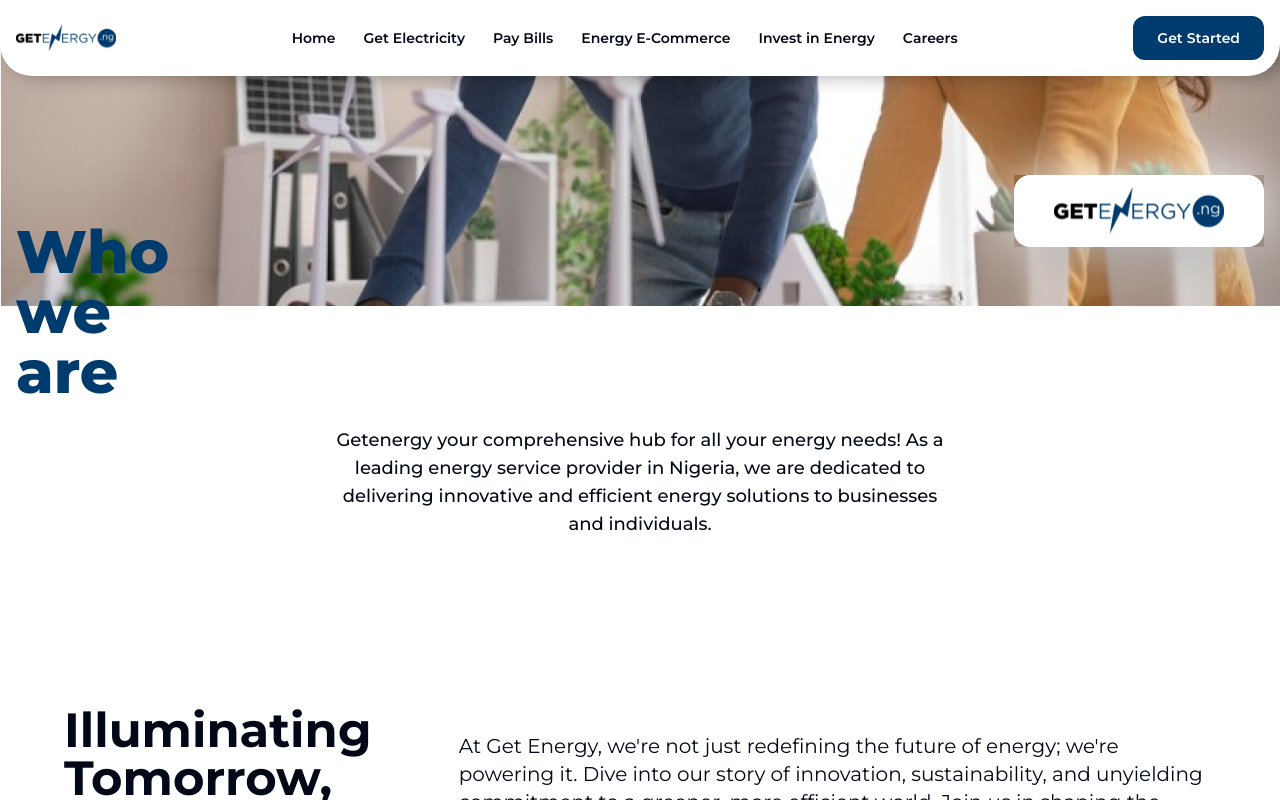
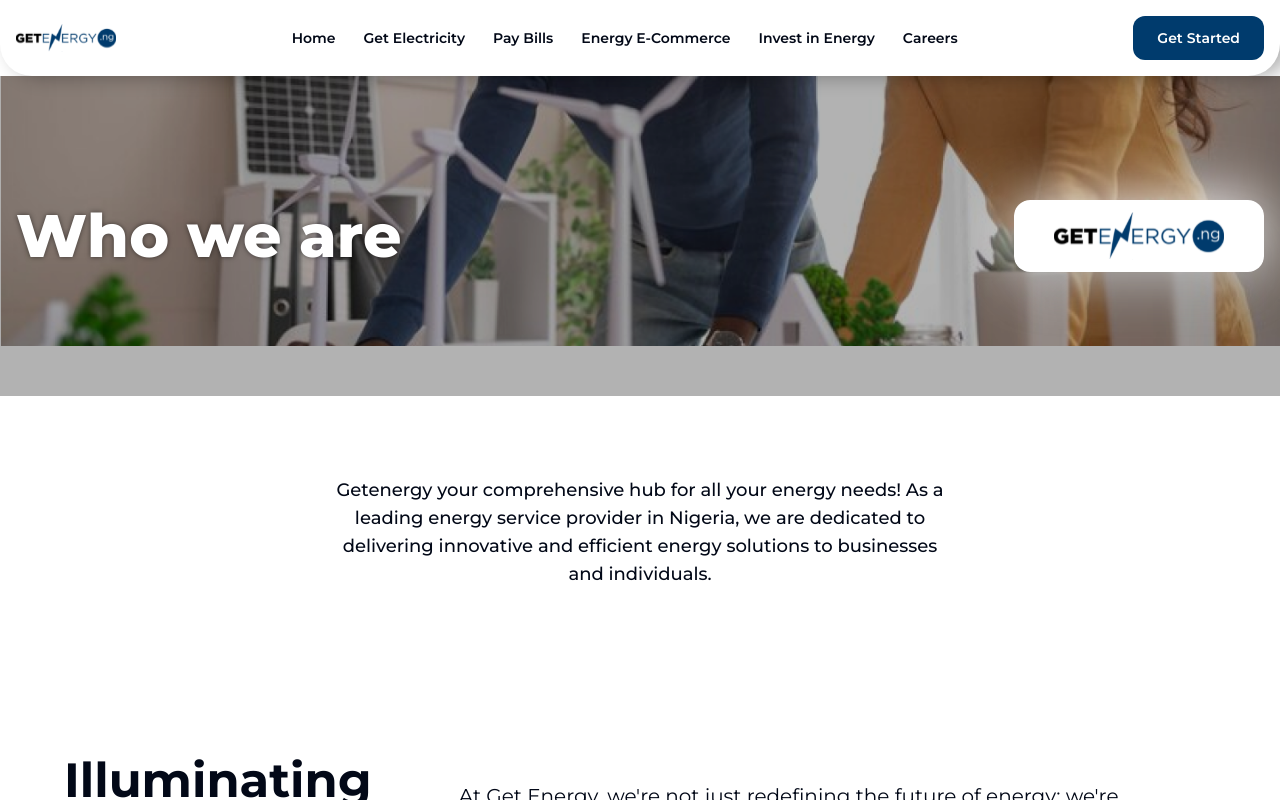
Before and after one commit to Getenergy-inc/get-energy-website, a Next.js app: page /about-us in a window 1280 px wide. Shown: the top 800 px of the page. Built offline with nearby package versions, Linux system fonts and the light colour scheme; no server answers.

Commit message:
update: made some ui changes

```diff
--- /dev/null
+++ b/app/careers/page.tsx
@@ -0,0 +1,10 @@
+const Careers = () => {
+  return (
+    <>
+      <header></header>
+      <main></main>
+    </>
+  );
+};
+
+export default Careers;
--- a/app/get-electricity/page.tsx
+++ b/app/get-electricity/page.tsx
@@ -135,8 +135,8 @@ const GetElectricity = () => {
           </div>
 
           <div className="bg-primaryBlue text-white">
-            <div className="grid-cols-2 grid container mx-auto">
-              <div className="flex items-center justify-center text-center py-8">
+            <div className="grid-cols-2 grid gap-20">
+              <div className="flex items-center pl-28 justify-center text-center py-8">
                 <div className="space-y-4">
                   <p className="text-2xl leading-relaxed font-semibold">
                     Revitalize your power routine with <span className="font-bold">GetEnergy</span>! Vend seamlessly and
@@ -148,7 +148,16 @@ const GetElectricity = () => {
                   </button>
                 </div>
               </div>
-              <div></div>
+              <div>
+                <Image
+                  src={"/images/bg/happy-family.png"}
+                  alt="happy family"
+                  width={500}
+                  height={500}
+                  draggable={false}
+                  className="z-50 w-full h-full object-cover"
+                />
+              </div>
             </div>
           </div>
 
--- a/app/globals.css
+++ b/app/globals.css
@@ -286,3 +286,7 @@ html.lenis {
   background: url("/images/bg/invest-bg.png") no-repeat center;
   background-size: cover;
 }
+
+.text-shadow {
+  text-shadow: 0 0 5px rgba(0, 0, 0, 0.514);
+}
--- a/components/layout/header/index.tsx
+++ b/components/layout/header/index.tsx
@@ -7,6 +7,7 @@ import React, { useEffect, useRef } from "react";
 import { gsap } from "gsap";
 import { MenuIcon, XIcon } from "lucide-react";
 import { TransitionOpacity, TransitionOpacityAlone, TransitionParentFast } from "@/lib/utils/transitions";
+import { DASHBOARD_URL } from "@/constants/variables";
 
 export default function Header() {
   const [show, setShow] = React.useState(false);
@@ -87,9 +88,11 @@ export default function Header() {
           <div className="flex items-center gap-3 overflow-hidden">{output}</div>
 
           <div>
-            <button className="text-white font-semibold px-6 py-3 text-sm bg-primaryBlue rounded-xl">
-              Get Started
-            </button>
+            <Link href={DASHBOARD_URL} target="_blank">
+              <button className="text-white font-semibold px-6 py-3 text-sm bg-primaryBlue rounded-xl">
+                Get Started
+              </button>
+            </Link>
           </div>
         </div>
       </div>
--- a/components/title-header.tsx
+++ b/components/title-header.tsx
@@ -23,8 +23,8 @@ export default function TitleHeader(props: TitleHeaderProps) {
   };
 
   return (
-    <TransitionParentInViewSlow className="w-full relative flex items-center justify-center">
-      <div className="w-full relative -top-10">
+    <TransitionParentInViewSlow className="w-full relative flex min-h-[20rem] items-center justify-center">
+      <div className="w-full absolute top-0 left-0 h-full">
         <Image
           src={pickImage()}
           alt="container-img"
@@ -34,18 +34,19 @@ export default function TitleHeader(props: TitleHeaderProps) {
         />
       </div>
 
-      <TransitionOpacity className="w-full hidden md:flex h-full absolute top-0 items-center justify-between container">
-        <div></div>
-        <div className="logo_shine">
-          <Logo classnames="bg-white shadow-2xl p-3 px-10 rounded-2xl title_header_con" size={250} />
-        </div>
-      </TransitionOpacity>
+      <div className="bg-black/30 w-full absolute top-0 left-0 h-full"></div>
 
-      <TransitionOpacity className="absolute -bottom-14 container">
-        <h1 className="p-4 md:p-0 text-6xl 2xl:text-7xl font-extrabold main-text title_header_con w-5/6 md:w-2/6 lg:w-1/6">
-          {props.title}
-        </h1>
-      </TransitionOpacity>
+      <div className="absolute top-0 w-full left-0 h-full">
+        <TransitionOpacity className="hidden w-full h-full md:flex items-center justify-between container mx-auto">
+          <h1 className="p-4 md:p-0 text-shadow text-6xl 2xl:text-7xl text-white font-extrabold title_header_con">
+            {props.title}
+          </h1>
+
+          <div className="logo_shine rounded-2xl">
+            <Logo classnames="bg-white shadow-2xl p-3 px-10 rounded-2xl title_header_con" size={250} />
+          </div>
+        </TransitionOpacity>
+      </div>
     </TransitionParentInViewSlow>
   );
 }
--- a/constants/variables.ts
+++ b/constants/variables.ts
@@ -1,10 +1,12 @@
-const LOCAL_ADDRESS = process.env.NEXT_PUBLIC_DEVELOPMEMT_SERVER_URL as string ?? "";
-const LIVE_ADDRESS = process.env.NEXT_PUBLIC_PRODUCTION_SERVER_URL as string ?? "";
-const WAITLIST_ADDRESS = process.env.NEXT_PUBLIC_WAITLIST_URL as string ?? "";
-const SHOP_NOW_ADDRESS = process.env.NEXT_PUBLIC_SHOW_NOW_ADDRESS as string ?? "";
-const GET_STARTED_ADDRESS = process.env.NEXT_PUBLIC_GET_STARTED_ADDRESS as string ?? "";
-const VOLUNTEER_FORM_URL = process.env.NEXT_PUBLIC_VOLUNTEER_FORM_URL as string ?? "";
-const INTERN_FORM_URL = process.env.NEXT_PUBLIC_INTERN_FORM_URL as string ?? "";
+const LOCAL_ADDRESS = (process.env.NEXT_PUBLIC_DEVELOPMEMT_SERVER_URL as string) ?? "";
+const LIVE_ADDRESS = (process.env.NEXT_PUBLIC_PRODUCTION_SERVER_URL as string) ?? "";
+const WAITLIST_ADDRESS = (process.env.NEXT_PUBLIC_WAITLIST_URL as string) ?? "";
+const SHOP_NOW_ADDRESS = (process.env.NEXT_PUBLIC_SHOW_NOW_ADDRESS as string) ?? "";
+const GET_STARTED_ADDRESS = (process.env.NEXT_PUBLIC_GET_STARTED_ADDRESS as string) ?? "";
+const VOLUNTEER_FORM_URL = (process.env.NEXT_PUBLIC_VOLUNTEER_FORM_URL as string) ?? "";
+const INTERN_FORM_URL = (process.env.NEXT_PUBLIC_INTERN_FORM_URL as string) ?? "";
+const DASHBOARD_URL = "https://get-energy-dashboard.onrender.com/";
+
 export {
   LIVE_ADDRESS,
   LOCAL_ADDRESS,
@@ -12,5 +14,6 @@ export {
   GET_STARTED_ADDRESS,
   WAITLIST_ADDRESS,
   INTERN_FORM_URL,
-    VOLUNTEER_FORM_URL
-}
+  VOLUNTEER_FORM_URL,
+  DASHBOARD_URL,
+};
--- a/features/about-us/index.tsx
+++ b/features/about-us/index.tsx
@@ -59,7 +59,8 @@ export default function AboutUs() {
       <Info body={body} />
       <IlluminatingTomorrow />
       <OurValues />
-      <OurTeamSection />
+      <div className="h-[10rem]"></div>
+      {/* <OurTeamSection /> */}
     </div>
   );
 }
```
Also changed, not shown: public/images/bg/happy-family.png (added). Lines whose indentation alone changed are shown as unchanged.
